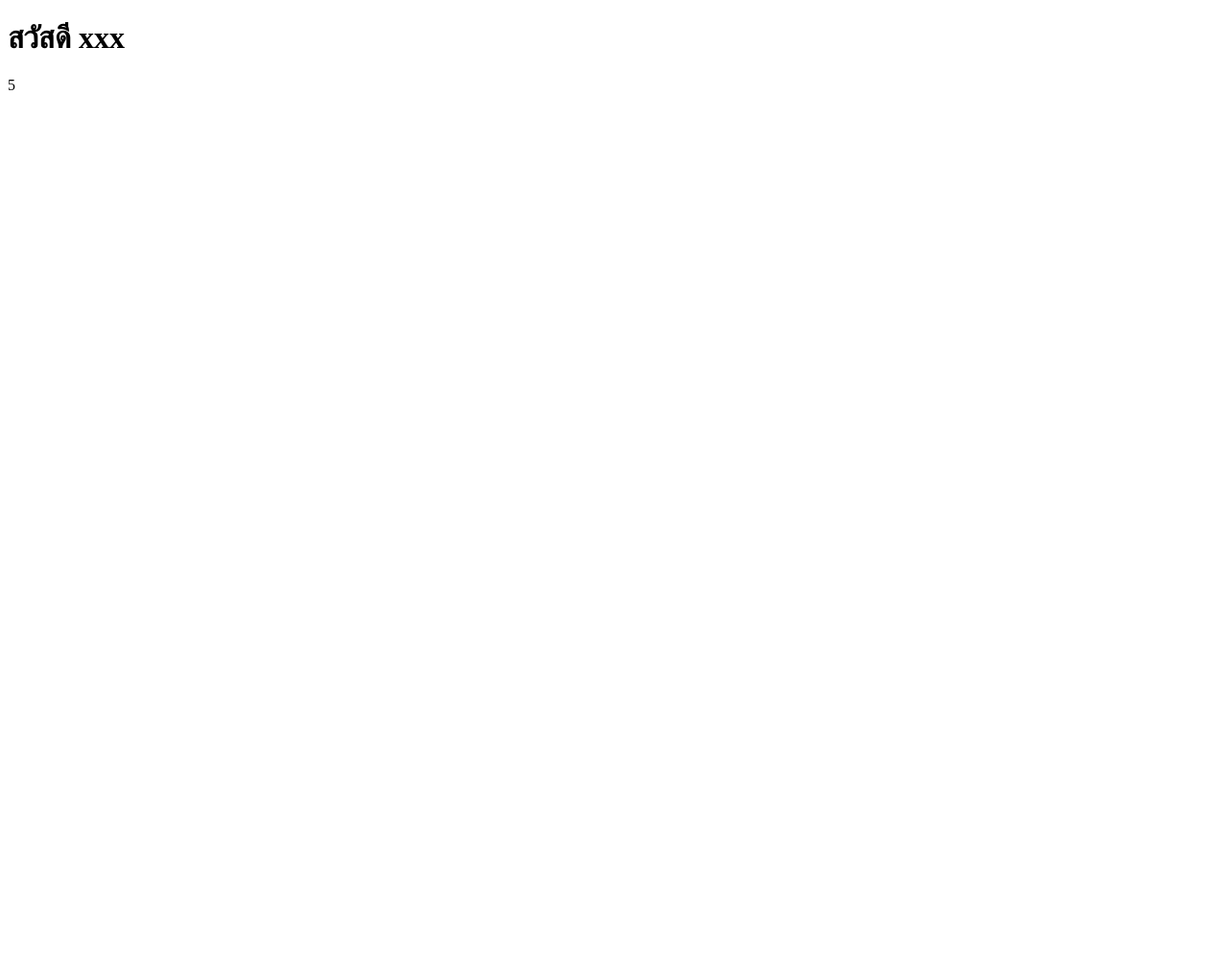
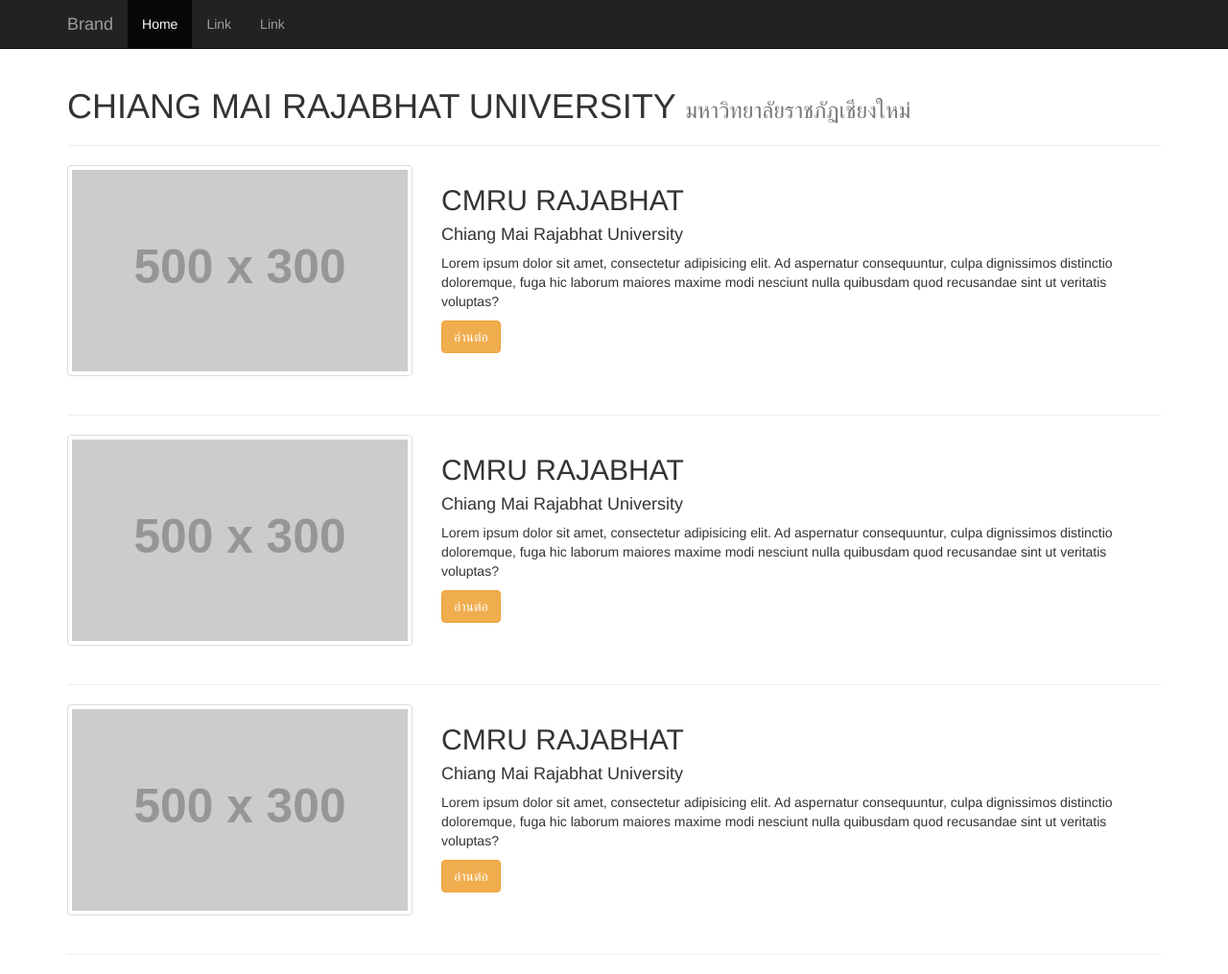
Before and after one commit to sarawuthza/day2-p1-1, a website: page index.html in a window 1280 px wide. Shown: the whole page at 96% size. Before the commit the page ends 800 px from the top, so only its background shows below. Drawn offline with nearby package versions, Linux system fonts and the light colour scheme; placeholder pictures from the web are drawn by us.

Commit message:
เพิ่มหน้าตา

```diff
--- a/index.html
+++ b/index.html
@@ -1,12 +1,89 @@
 <!DOCTYPE html>
 <html lang="en">
 <head>
-    <meta charset="UTF-8">
-    <title>Title</title>
+    <meta charset="utf-8">
+    <meta http-equiv="X-UA-Compatible" content="IE=edge">
+    <meta name="viewport" content="width=device-width, initial-scale=1">
+    <!-- The above 3 meta tags *must* come first in the head; any other head content must come *after* these tags -->
+    <title>Bootstrap 101 Template</title>
+
+    <!-- Bootstrap -->
+    <link href="bower_components/bootstrap/dist/css/bootstrap.min.css" rel="stylesheet">
+
+    <!-- HTML5 shim and Respond.js for IE8 support of HTML5 elements and media queries -->
+    <!-- WARNING: Respond.js doesn't work if you view the page via file:// -->
+    <!--[if lt IE 9]>
+    <script src="https://oss.maxcdn.com/html5shiv/3.7.3/html5shiv.min.js"></script>
+    <script src="https://oss.maxcdn.com/respond/1.4.2/respond.min.js"></script>
+    <![endif]-->
 </head>
 <body>
+<nav class="navbar navbar-inverse navbar-static-top">
+    <div class="container">
+        <div class="navbar-header">
+            <button type="button" class="collapsed navbar-toggle" data-toggle="collapse"
+                    data-target="#bs-example-navbar-collapse-6" aria-expanded="false"><span class="sr-only">Toggle navigation</span>
+                <span class="icon-bar"></span> <span class="icon-bar"></span> <span class="icon-bar"></span></button>
+            <a href="#" class="navbar-brand">Brand</a></div>
+        <div class="collapse navbar-collapse" id="bs-example-navbar-collapse-6">
+            <ul class="nav navbar-nav">
+                <li class="active"><a href="#">Home</a></li>
+                <li><a href="#">Link</a></li>
+                <li><a href="#">Link</a></li>
+            </ul>
+        </div>
+    </div>
+</nav>
+<div class="container">
+    <h1>CHIANG MAI RAJABHAT UNIVERSITY <small>มหาวิทยาลัยราชภัฏเชียงใหม่</small></h1>
+    <hr class="divider">
+    <div class="row">
+        <div class="col-md-4">
+            <div class="thumbnail">
+                <img src="http://placehold.it/500x300" alt="">
+            </div>
+        </div>
+        <div class="col-md-8">
+            <h2>CMRU RAJABHAT</h2>
+            <h4>Chiang Mai Rajabhat University</h4>
+            <p>Lorem ipsum dolor sit amet, consectetur adipisicing elit. Ad aspernatur consequuntur, culpa dignissimos distinctio doloremque, fuga hic laborum maiores maxime modi nesciunt nulla quibusdam quod recusandae sint ut veritatis voluptas?</p>
+            <a href="#" class="btn btn-warning">อ่านต่อ</a>
+        </div>
+    </div>
+    <hr class="divider">
+    <div class="row">
+        <div class="col-md-4">
+            <div class="thumbnail">
+                <img src="http://placehold.it/500x300" alt="">
+            </div>
+        </div>
+        <div class="col-md-8">
+            <h2>CMRU RAJABHAT</h2>
+            <h4>Chiang Mai Rajabhat University</h4>
+            <p>Lorem ipsum dolor sit amet, consectetur adipisicing elit. Ad aspernatur consequuntur, culpa dignissimos distinctio doloremque, fuga hic laborum maiores maxime modi nesciunt nulla quibusdam quod recusandae sint ut veritatis voluptas?</p>
+            <a href="#" class="btn btn-warning">อ่านต่อ</a>
+        </div>
+    </div>
+    <hr class="divider">
+    <div class="row">
+        <div class="col-md-4">
+            <div class="thumbnail">
+                <img src="http://placehold.it/500x300" alt="">
+            </div>
+        </div>
+        <div class="col-md-8">
+            <h2>CMRU RAJABHAT</h2>
+            <h4>Chiang Mai Rajabhat University</h4>
+            <p>Lorem ipsum dolor sit amet, consectetur adipisicing elit. Ad aspernatur consequuntur, culpa dignissimos distinctio doloremque, fuga hic laborum maiores maxime modi nesciunt nulla quibusdam quod recusandae sint ut veritatis voluptas?</p>
+            <a href="#" class="btn btn-warning">อ่านต่อ</a>
+        </div>
+    </div>
+    <hr class="divider">
+</div>
 
-<h1>สวัสดี xxx</h1>5
-
+<!-- jQuery (necessary for Bootstrap's JavaScript plugins) -->
+<script src="bower_components/jquery/dist/jquery.min.js"></script>
+<!-- Include all compiled plugins (below), or include individual files as needed -->
+<script src="bower_components/bootstrap/dist/js/bootstrap.min.js"></script>
 </body>
 </html>
```
